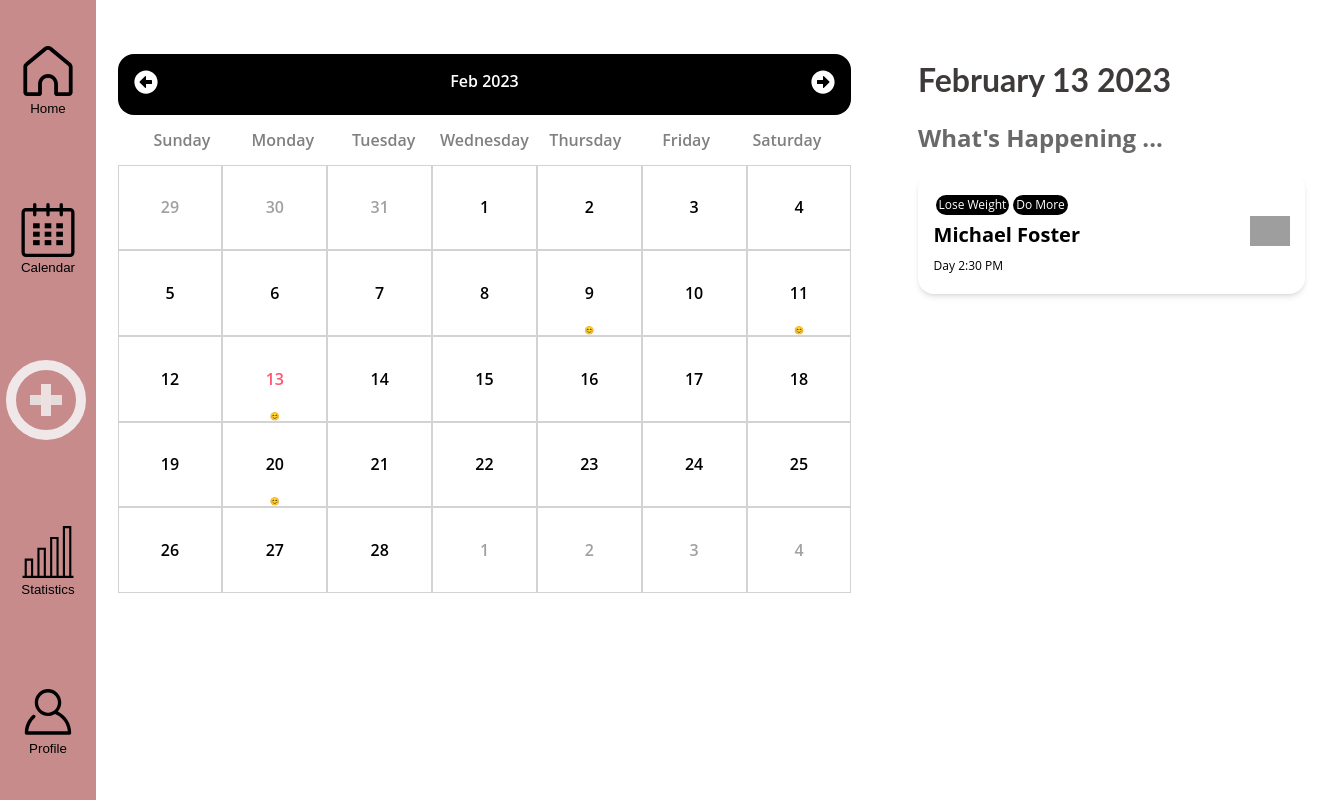
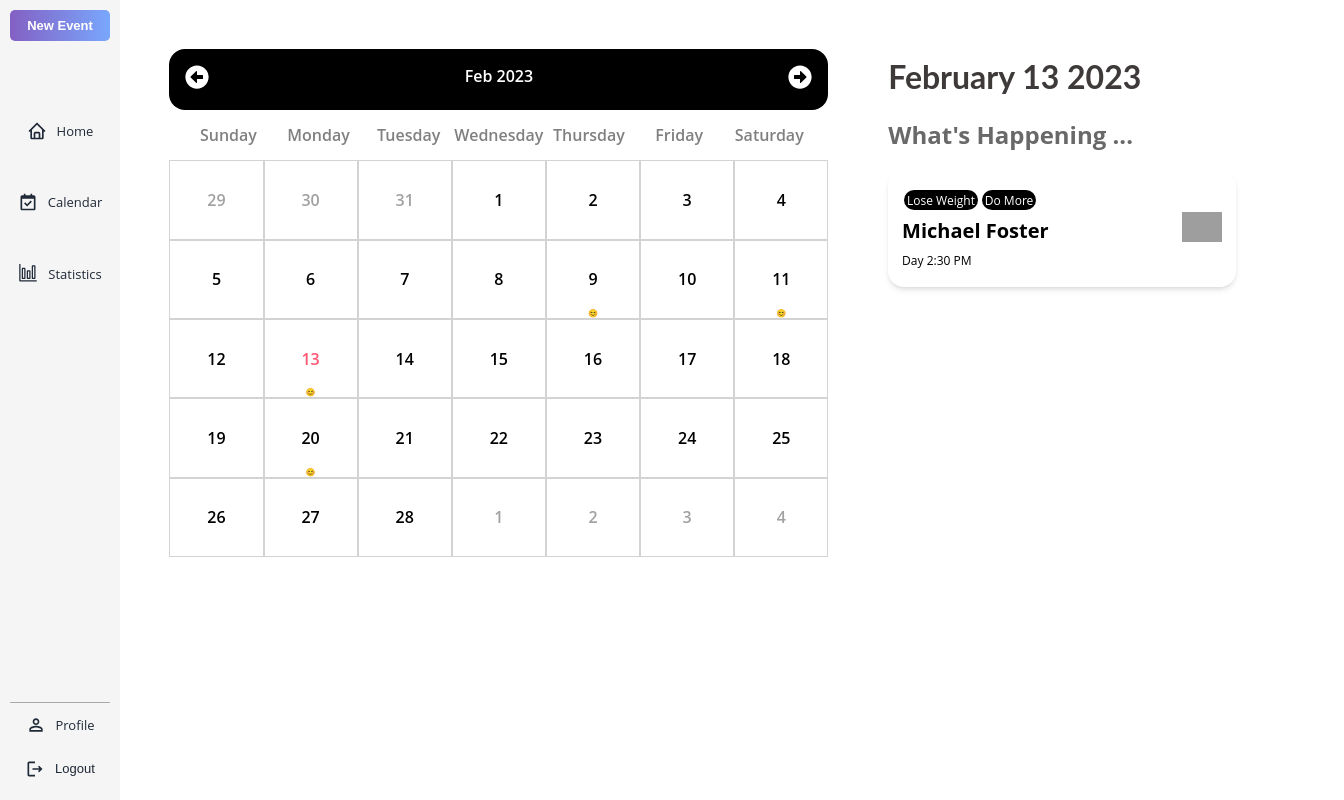
Before and after one commit to Cordxll/taskly, a React (Create React App) app: page /Cal in a window 1280 px wide. Shown: the whole page, 1344 px wide, since content can reach past the window. Built offline with nearby package versions, Linux system fonts and the light colour scheme; grey boxes are pictures that could not be loaded; the HTML template or start-up script is replaced by a standard one.

Commit message:
Desktop Nav prototype

```diff
--- a/src/components/calendar/CalendarAndTask.module.css
+++ b/src/components/calendar/CalendarAndTask.module.css
@@ -2,13 +2,13 @@
   background-color: none;
 }
 
-@media screen and (min-width: 640px) {
+@media screen and (min-width: 768px) {
   .container {
-    width: 100vw;
+    width: 90vw;
     height: 100vh;
     padding: 1%;
     display: flex;
-    margin-left: 4rem;
+    margin-left: 7.5rem;
   }
 
   .calendar {
--- a/src/components/layout/DesktopNav.js
+++ b/src/components/layout/DesktopNav.js
@@ -1,11 +1,18 @@
 import { Fragment } from "react";
 import classes from "./DesktopNav.module.css";
-import Home from "../pics/home.svg";
 import Calendar from "../pics/calendar.svg";
 import Profile from "../pics/profile.svg";
 import Stats from "../pics/stats.svg";
 import { useDispatch } from "react-redux";
 import { addActions } from "../../store/addSlice";
+
+//https://react-icons.github.io/react-icons to search for icons
+import {BiHome,BiCalendarCheck,BiLogOut} from 'react-icons/bi'
+import {MdAddBox,MdPersonOutline,MdOutlineLogout} from 'react-icons/md'
+import {VscGraph} from 'react-icons/vsc'
+import {TbLogout} from 'react-icons/tb'
+import { Link } from "react-router-dom";
+
 const DesktopNav = () => {
   const dispatch = useDispatch();
   const toggleSaveFormHandler = () => {
@@ -15,30 +22,39 @@ const DesktopNav = () => {
   return (
     <Fragment>
       <div className={classes.navigation}>
-        <button className={classes.homeButton}>
-          <img className={classes.icon} src={Home} alt="homepage" />
-          <span>Home</span>
-        </button>
-        <button className={classes.calendarButton}>
-          <img className={classes.icon} src={Calendar} alt="calendar" />
-          <span>Calendar</span>
-        </button>
-        <button className={classes.addButton} onClick={toggleSaveFormHandler}>
-          <div className={classes.circle_plus}>
-            <div className={classes.circle}>
-              <div className={classes.horizontal}></div>
-              <div className={classes.vertical}></div>
-            </div>
+        <div style={{height:'100%',}}>
+          <div className={classes.subcontainer}>
+            <button className={`${classes.plus} ${classes.link}`} onClick={toggleSaveFormHandler}>
+              New Event
+            </button>
           </div>
-        </button>
-        <button className={classes.statsButton}>
-          <img className={classes.icon} src={Stats} alt="statistics" />
-          <span>Statistics</span>
-        </button>
-        <button className={classes.profileButton}>
-          <img className={classes.icon} src={Profile} alt="profile" />
-          <span>Profile</span>
-        </button>
+
+          <div className={classes.subcontainer}>
+            <Link to="/" className={classes.link}>
+              <BiHome className={classes.icon}/>
+              <p>Home</p>
+            </Link>
+            <Link to="/cal" className={classes.link}>
+              <BiCalendarCheck className={classes.icon}/>
+              <p>Calendar</p>
+            </Link>
+            <Link to="/statistics" className={classes.link}>
+              <VscGraph className={classes.icon}/>
+              <p>Statistics</p>
+            </Link>
+          </div>
+        </div>
+
+        <div className={`${classes.subcontainer} ${classes.last}`}>
+          <Link to="/profile" className={classes.link}>
+            <MdPersonOutline className={classes.icon}/>
+            <p>Profile</p>
+          </Link>
+          <button className={classes.link}>
+            <MdOutlineLogout className={classes.icon}/>
+            <p>Logout</p>
+          </button>
+        </div>
       </div>
     </Fragment>
   );
--- a/src/components/layout/DesktopNav.module.css
+++ b/src/components/layout/DesktopNav.module.css
@@ -48,6 +48,20 @@ section:target h1 {
   font-family: Montserrat, sans-serif;
 }
 
+.subcontainer {
+  display: flex;
+  justify-content: space-between;
+  flex-direction: column;
+  height: fit-content;
+}
+.subcontainer + .subcontainer{
+  margin-top: 40px;
+  height: 35%;
+  justify-content: space-evenly;
+}
+.last{
+  border-top: 1px solid darkgray;
+}
 .links h1 {
   color: #fff;
   font-size: 50px;
@@ -60,23 +74,52 @@ section:target h1 {
   left: 0;
   /* z-index: 50; */
   display: flex;
-  justify-content: space-around;
+  justify-content: space-between;
   flex-direction: column;
   height: 100vh;
-  width: 6em;
-  background: #c78b8c;
+  width: 7.5em;
+  background: #f5f5f5;
+  padding-top: .75em;
+  padding:10px
 }
 
-.navigation button {
+.link{
+  width: 100%;
+  text-decoration: none;
   background-color: transparent;
   stroke-opacity: 0;
   border: none;
+  display: flex;
+  gap: 10px;
+  justify-content: center;
+  align-items: center;
+  color: rgb(31 41 55);
+  font-size: small;
+}
+
+.link:hover{
+  color: #79a7fd ;
+  cursor: pointer;
 }
 
 .icon {
-  background-color: transparent;
-  height: 70%;
-  width: 70%;
+  height: 1.25rem;
+  width: 1.25rem;
+}
+
+.plus{
+  width: 100%;
+  border-radius: 5px;
+  padding: 8px;
+  background-image: linear-gradient(to right, #8360c3, #79a7fd) !important;
+  color: white !important;
+  font-weight: 600;
+  justify-content: center;
+}
+
+.plus:hover{
+  background-image: linear-gradient(to right, #8360c381, #79a7fd5b) !important;
+  cursor: pointer;
 }
 
 .circle_plus {
```
